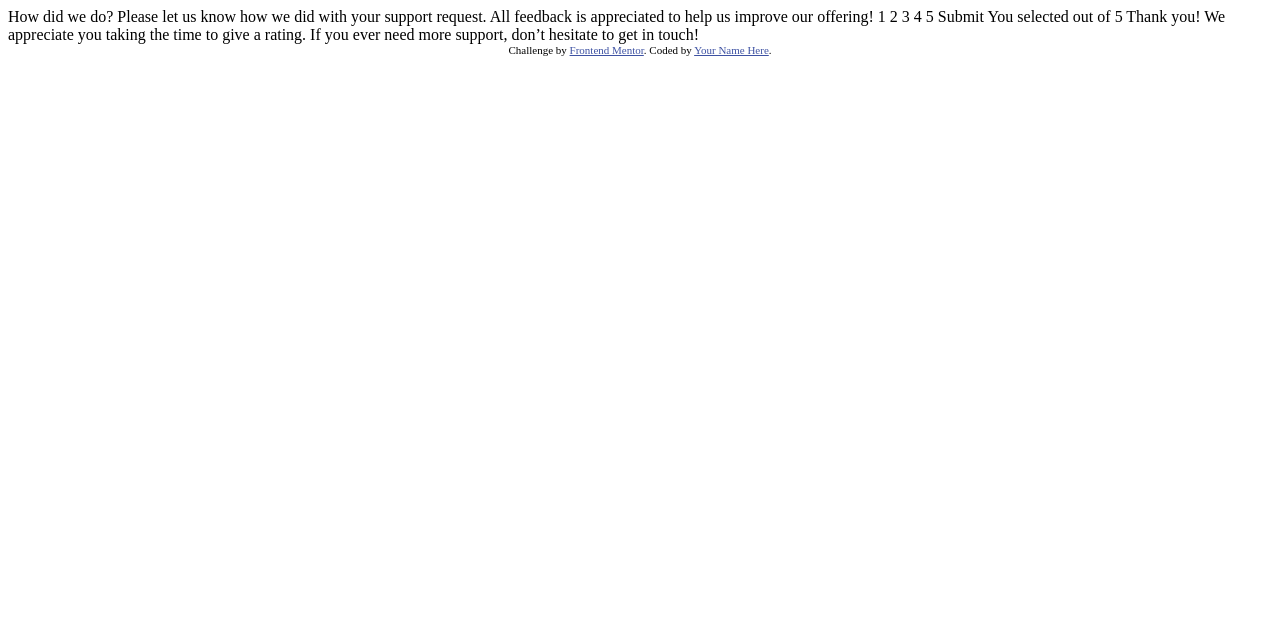
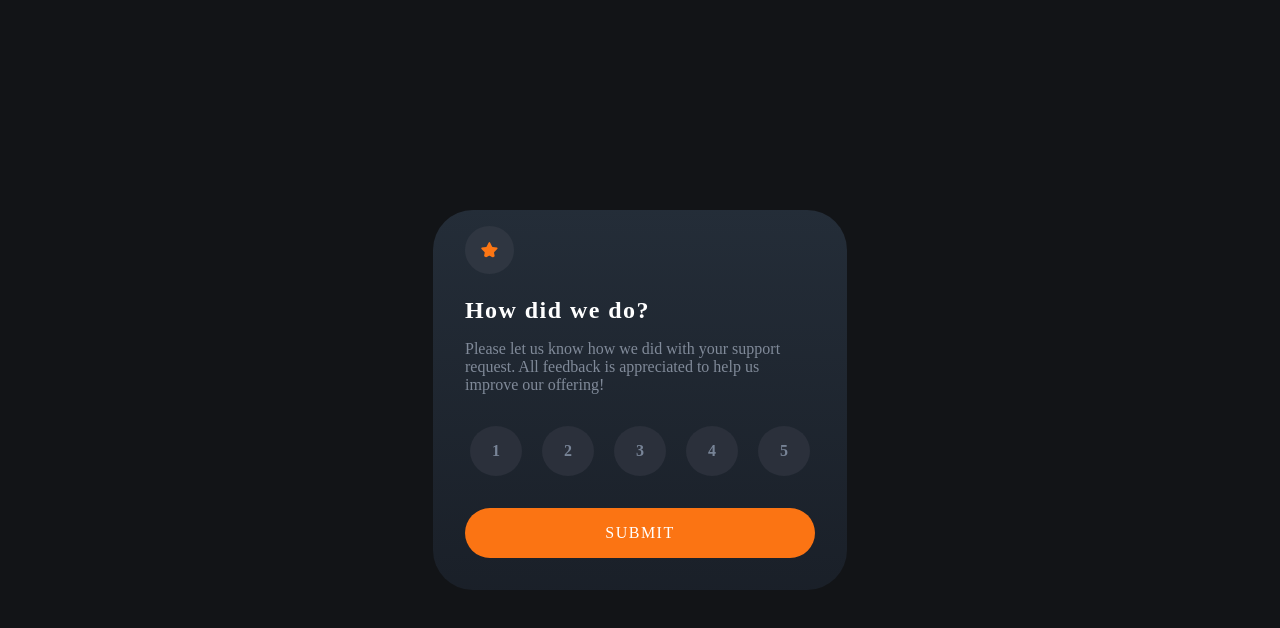
Before and after one commit to AsidyxTheHacker/fem-interactive-rating, a plain HTML site: page index.html in a window 1280 px wide. Drawn offline with Linux system fonts and the light colour scheme.

Commit message:
added the base elements and linked css/js

```diff
--- a/index.html
+++ b/index.html
@@ -3,47 +3,35 @@
 <head>
   <meta charset="UTF-8">
   <meta name="viewport" content="width=device-width, initial-scale=1.0"> <!-- displays site properly based on user's device -->
-
   <link rel="icon" type="image/png" sizes="32x32" href="./images/favicon-32x32.png">
-
+  <link rel="stylesheet" href="styles.css">
+  <script src="./script.js" defer></script>
   <title>Frontend Mentor | Interactive rating component</title>
-
-  <!-- Feel free to remove these styles or customise in your own stylesheet 👍 -->
-  <style>
-    .attribution { font-size: 11px; text-align: center; }
-    .attribution a { color: hsl(228, 45%, 44%); }
-  </style>
 </head>
 <body>
-
-  <!-- Rating state start -->
-
-  How did we do?
-
-  Please let us know how we did with your support request. All feedback is appreciated
-  to help us improve our offering!
-
-  1 2 3 4 5
-
-  Submit
-
-  <!-- Rating state end -->
-
-  <!-- Thank you state start -->
-
-  You selected <!-- Add rating here --> out of 5
-
-  Thank you!
-
-  We appreciate you taking the time to give a rating. If you ever need more support,
-  don’t hesitate to get in touch!
-
-  <!-- Thank you state end -->
-
-
-  <div class="attribution">
-    Challenge by <a href="https://www.frontendmentor.io?ref=challenge" target="_blank">Frontend Mentor</a>.
-    Coded by <a href="#">Your Name Here</a>.
+  <div class="container">
+    <div class="modal-container">
+      <div class="icon-container">
+        <img src="./images/icon-star.svg" alt="star icon">
+      </div>
+      <div class="text-container">
+        <h2 class="title-text">How did we do?</h2>
+        <p class="paragraph-text">
+          Please let us know how we did with your support request.
+          All feedback is appreciated to help us improve our offering!
+        </p>
+      </div>
+      <div class="rating-container">
+        <li class="rating-num">1</li>
+        <li class="rating-num">2</li>
+        <li class="rating-num">3</li>
+        <li class="rating-num">4</li>
+        <li class="rating-num">5</li>
+      </div>
+      <div class="button-container">
+        <button class="submit-button" id="submitBtn">SUBMIT</button>
+      </div>
+    </div>
   </div>
 </body>
 </html>
```
